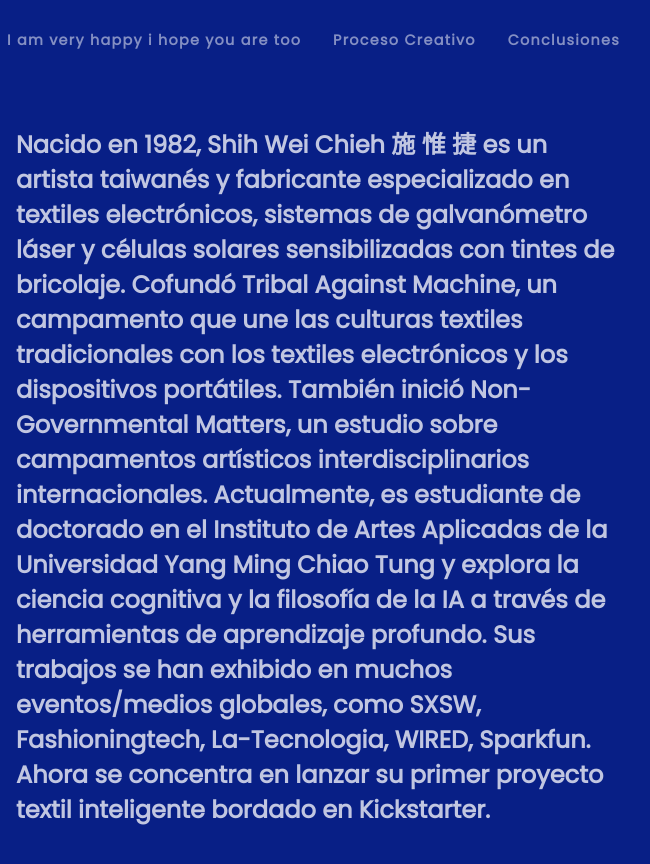
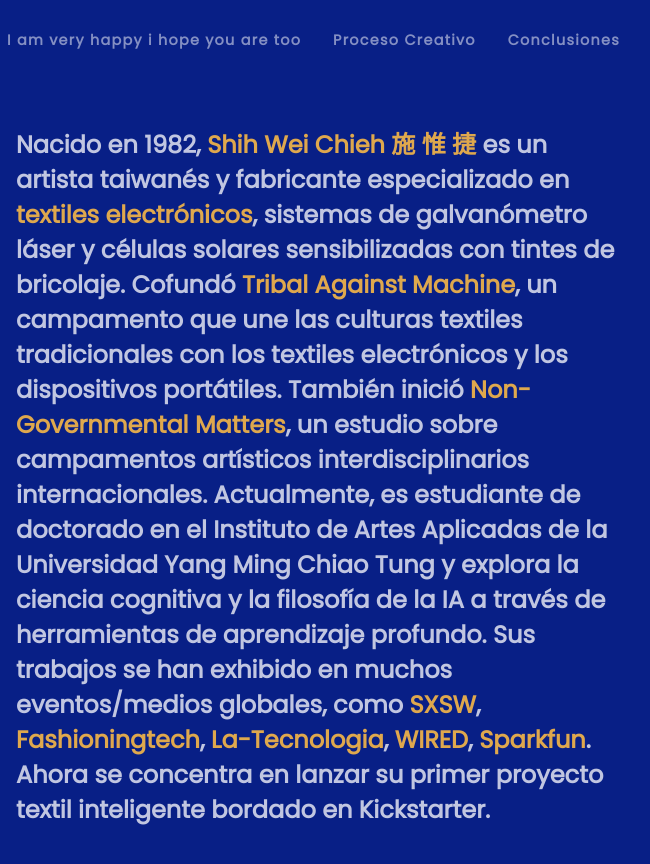
Before and after one commit to lucasgongorar/pcomp2024b_p02_wearables_g-ngora_marsino_arenas_vial_tamara_vargas, a plain HTML site: page el artista.html in a window 1280 px wide. Shown: the full height of the page, 532-1182 px from the left. Drawn offline with nearby package versions, Linux system fonts and the light colour scheme.

Commit message:
Add files via upload

```diff
--- a/el artista.html
+++ b/el artista.html
@@ -20,7 +20,9 @@
     <main>
          <div id="contenido" style="display: flex; align-items: center;">
         <img src="https://modernbodyfestival.org/2016/wp-content/uploads/Shih-Wei-Chieh-profile-large-744x755.jpg" class="artista1" style="max-width: 600px; margin-right: 20px;">
-        <h2>Nacido en 1982, Shih Wei Chieh 施 惟 捷 es un artista taiwanés y fabricante especializado en textiles electrónicos, sistemas de galvanómetro láser y células solares sensibilizadas con tintes de bricolaje. Cofundó Tribal Against Machine, un campamento que une las culturas textiles tradicionales con los textiles electrónicos y los dispositivos portátiles. También inició Non-Governmental Matters, un estudio sobre campamentos artísticos interdisciplinarios internacionales. Actualmente, es estudiante de doctorado en el Instituto de Artes Aplicadas de la Universidad Yang Ming Chiao Tung y explora la ciencia cognitiva y la filosofía de la IA a través de herramientas de aprendizaje profundo. Sus trabajos se han exhibido en muchos eventos/medios globales, como SXSW, Fashioningtech, La-Tecnologia, WIRED, Sparkfun. Ahora se concentra en lanzar su primer proyecto textil inteligente bordado en Kickstarter.</h2>
+    <h2>
+    Nacido en 1982, <span class="bold">Shih Wei Chieh 施 惟 捷</span> es un artista taiwanés y fabricante especializado en <span class="bold">textiles electrónicos</span>, sistemas de galvanómetro láser y células solares sensibilizadas con tintes de bricolaje. Cofundó <span class="bold">Tribal Against Machine</span>, un campamento que une las culturas textiles tradicionales con los textiles electrónicos y los dispositivos portátiles. También inició <span class="bold">Non-Governmental Matters</span>, un estudio sobre campamentos artísticos interdisciplinarios internacionales. Actualmente, es estudiante de doctorado en el Instituto de Artes Aplicadas de la Universidad Yang Ming Chiao Tung y explora la ciencia cognitiva y la filosofía de la IA a través de herramientas de aprendizaje profundo. Sus trabajos se han exhibido en muchos eventos/medios globales, como <span class="bold">SXSW</span>, <span class="bold">Fashioningtech</span>, <span class="bold">La-Tecnologia</span>, <span class="bold">WIRED</span>, <span class="bold">Sparkfun</span>. Ahora se concentra en lanzar su primer proyecto textil inteligente bordado en Kickstarter.</h2>
+
         </div>
     </main>
     <script src="https://cdnjs.cloudflare.com/ajax/libs/p5.js/1.7.0/p5.min.js" integrity="sha512-bcfltY+lNLlNxz38yBBm/HLaUB1gTV6I0e+fahbF9pS6roIdzUytozWdnFV8ZnM6cSAG5EbmO0ag0a/fLZSG4Q==" crossorigin="anonymous" referrerpolicy="no-referrer"></script>
--- a/style.css
+++ b/style.css
@@ -15,6 +15,11 @@ body {
     font-family: "Poppins", serif;
     font-weight: 300;
     color: rgba(255, 255, 255, 0.75);
+}
+
+.bold {
+    font-weight: bold; /* Aplica negrita */
+     color: #DFA84D
 }
 
 a {
```
